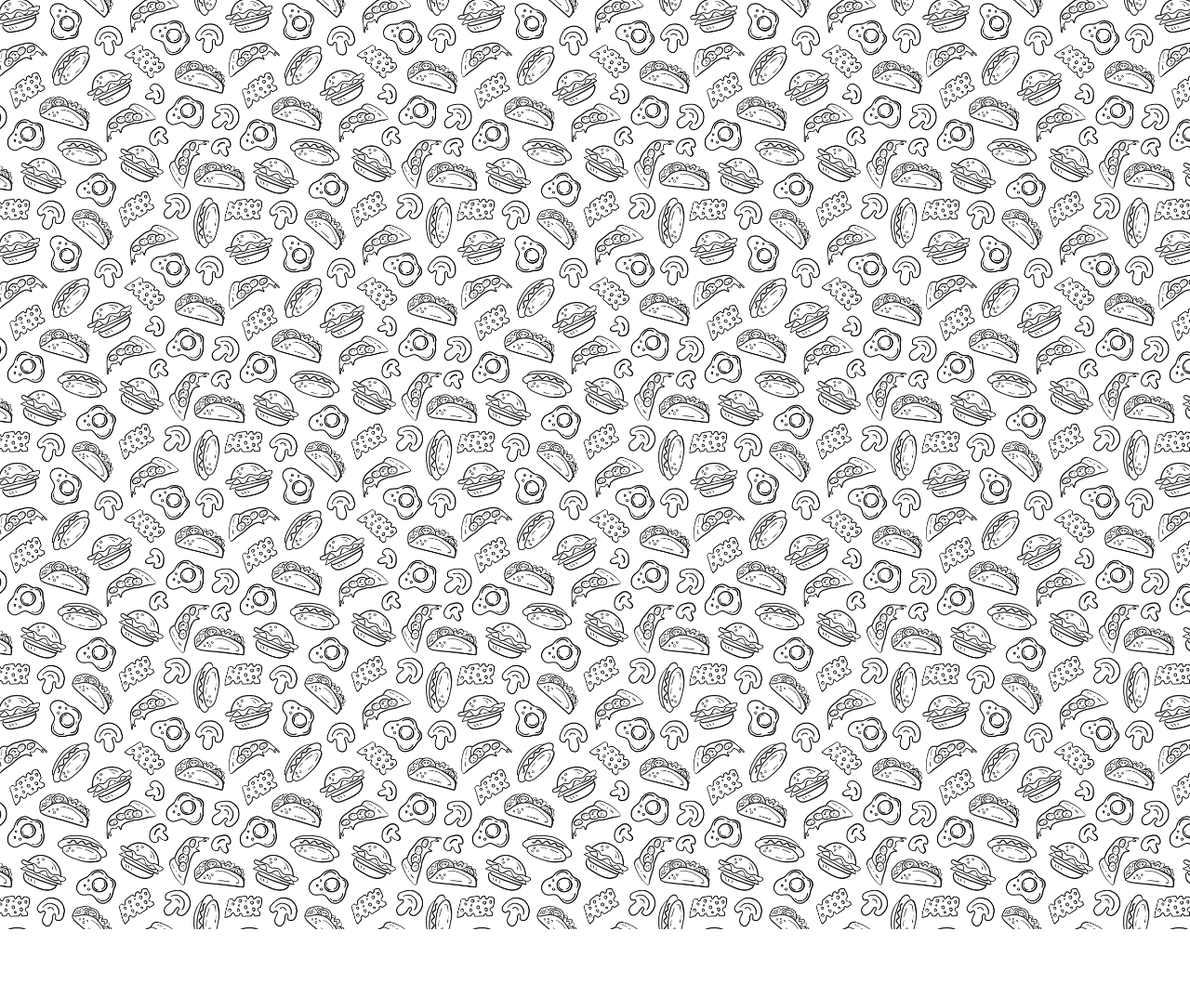
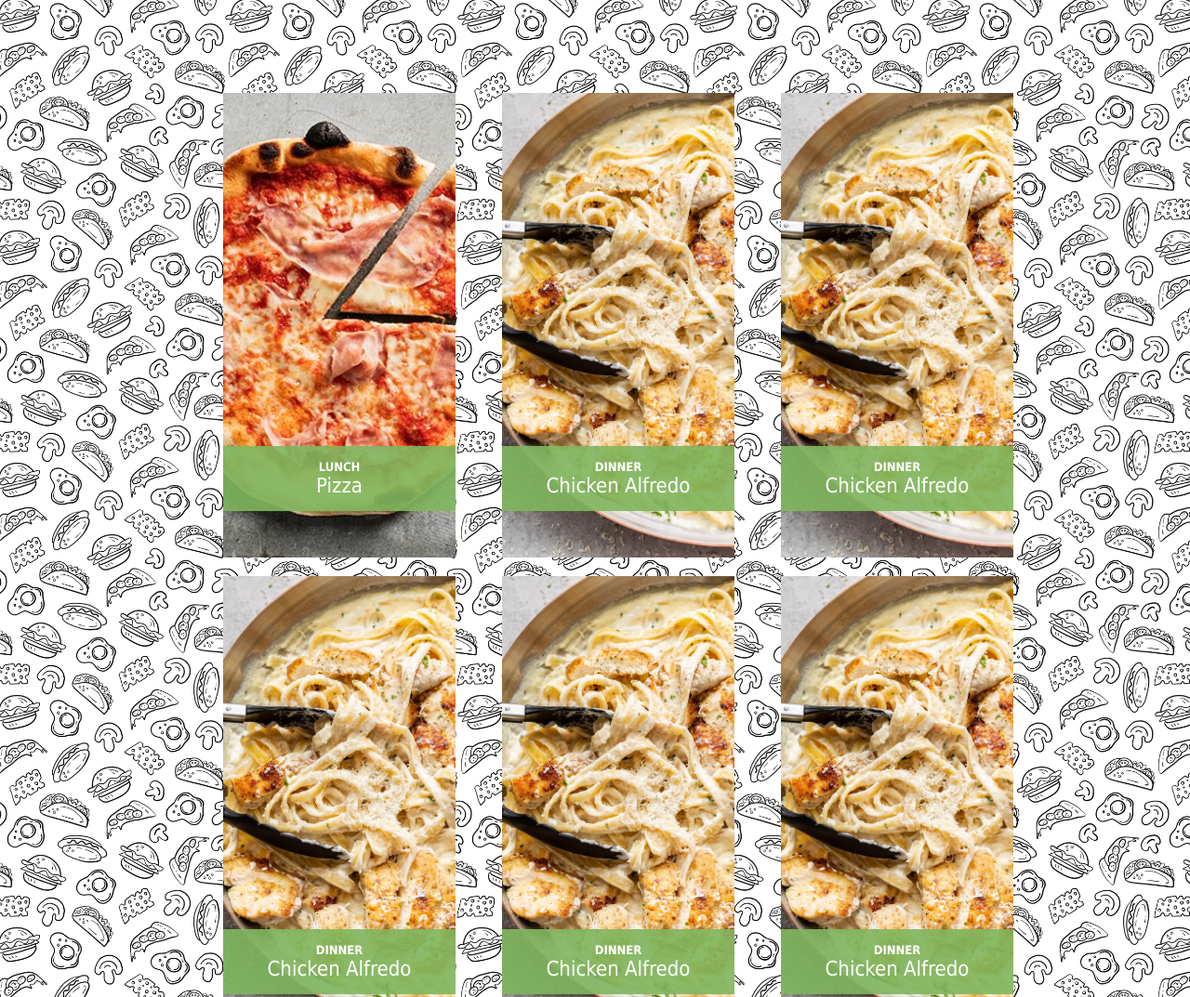
Before and after one commit to EmiliaAhl/recipecollection, a plain HTML site: page every-recipe.html in a window 1280 px wide. Shown: the top 1073 px of the page at 93% size. Before the commit the page ends 1000 px from the top, so only its background shows below. Drawn offline with Linux system fonts and the light colour scheme; files that its build step writes are made by us from their sources; files whose address does not match are found by name.

Commit message:
Added Every Recipe page

```diff
--- a/css/food.css
+++ b/css/food.css
@@ -1,11 +1,24 @@
+.main {
+  display: flex;
+  justify-content: center;
+}
+
+.food-grid {
+  display: grid;
+  grid-template-columns: 200px 200px 200px;
+  text-align: center;
+  padding-top: 100px;
+  padding-bottom: 100px;
+  column-gap: 100px;
+  row-gap: 20px;
+}
+
 .food-image-container {
   position: relative;
   text-align: center;
   overflow: hidden;
   width: 250px;
   height: 500px;
-  scroll-snap-align: start;
-  cursor: pointer;
 }
 
 .food-image {
--- a/every-recipe.html
+++ b/every-recipe.html
@@ -3,6 +3,14 @@
 <html>
   <head>
     <title>Every Recipe</title>
-    <link rel="stylesheet" href="general.css">
+    <link rel="stylesheet" href="css/general.css">
+    <link rel="stylesheet" href="css/food.css">
   </head>
+  <body>
+    <div class="main">
+      <div class="food-grid"></div>
+    </div>
+    <script src="javascript/food.js"></script>
+    <script src="javascript/recipe.js"></script>
+  </body>
 </html>
--- /dev/null
+++ b/javascript/recipe.js
@@ -0,0 +1,15 @@
+let foodHTML = "";
+
+food.forEach((food) => {
+  foodHTML += `
+  <div class="food-image-container">
+  <img class="food-image" src="assets/${food.dishPicture}" />
+  <div class="food-info-container">
+    <div class="food-category">${food.dishCategory}</div>
+    <div class="food-name">${food.dishName}</div>
+  </div>
+</div>
+  `;
+});
+
+document.querySelector(".food-grid").innerHTML = foodHTML;
```
